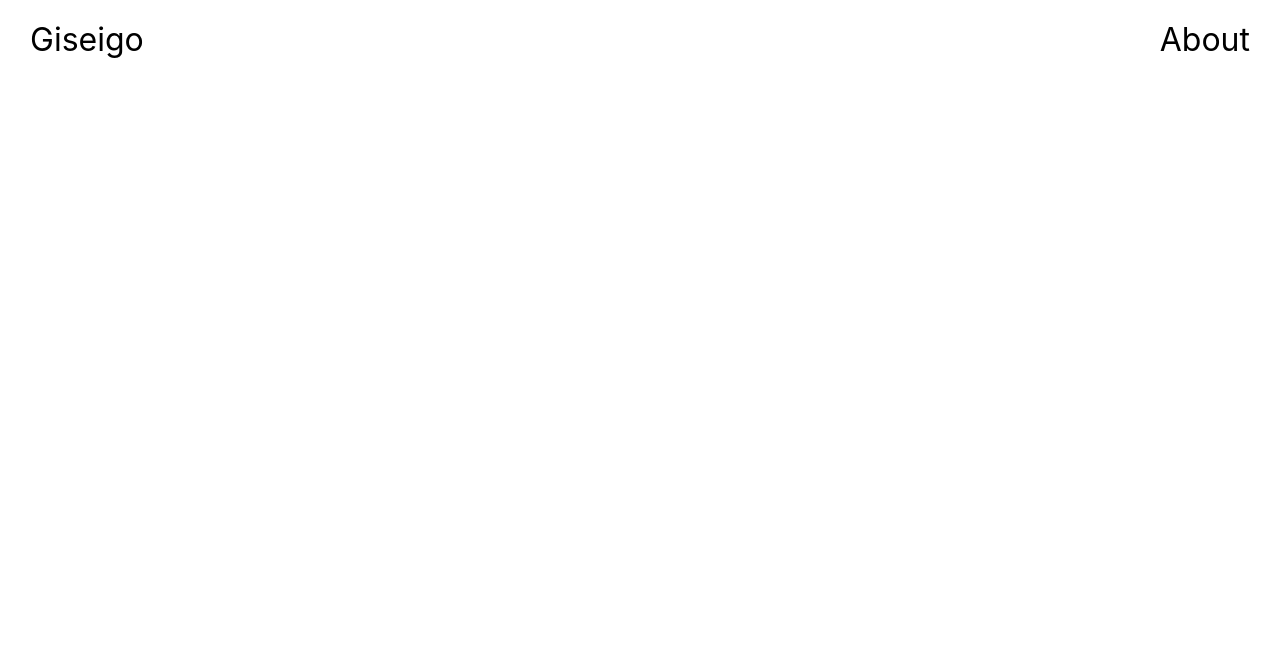
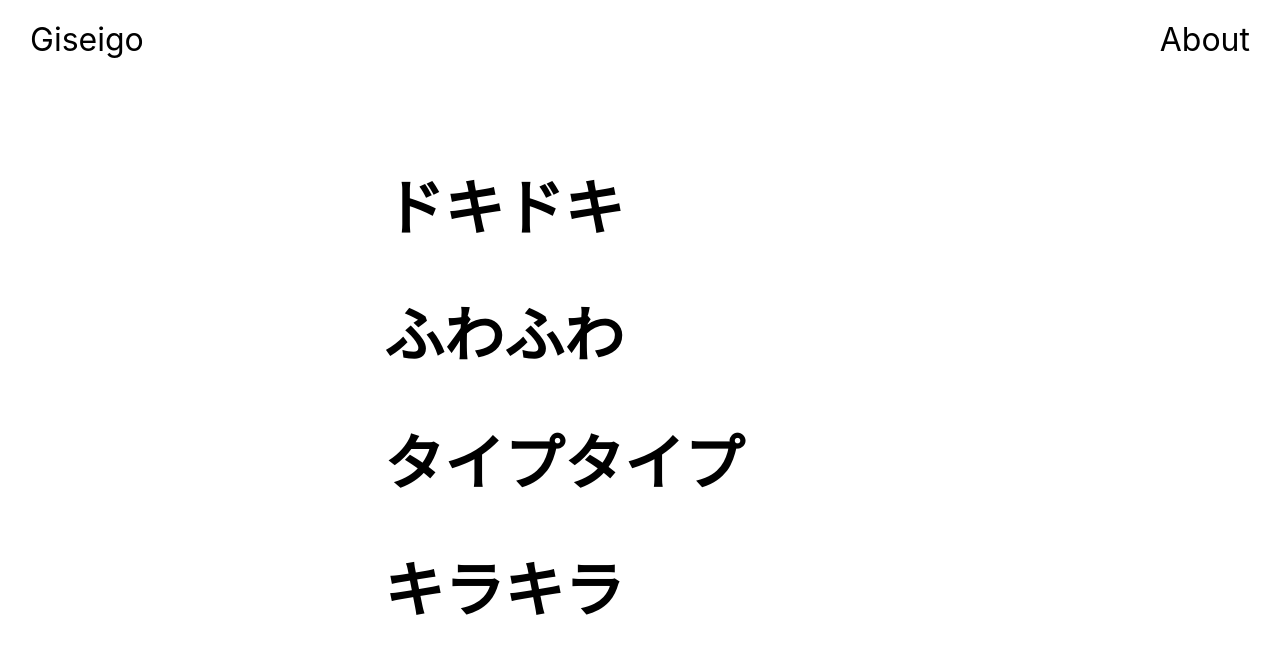
Before and after one commit to leedoughty/giseigo, a React (Create React App) app: page / in a window 1280 px wide. Shown: the top 654 px of the page. Built offline with nearby package versions, Linux system fonts and the light colour scheme.

Commit message:
Add initial giseigo words to app

```diff
--- a/src/App.js
+++ b/src/App.js
@@ -7,11 +7,24 @@ const Container = styled.div`
   height: 100vh;
 `;
 
+const Main = styled.div`
+  position: absolute;
+  top: 15vh;
+  left: 30vw;
+  font-size: 30px;
+`
+
 class App extends Component {
   render() {
     return (
       <Container>
         <Header />
+        <Main>
+          <h1>ドキドキ</h1>
+          <h1>ふわふわ</h1>
+          <h1>タイプタイプ</h1>
+          <h1>キラキラ</h1>
+        </Main>
       </Container>
     );
   }
```
